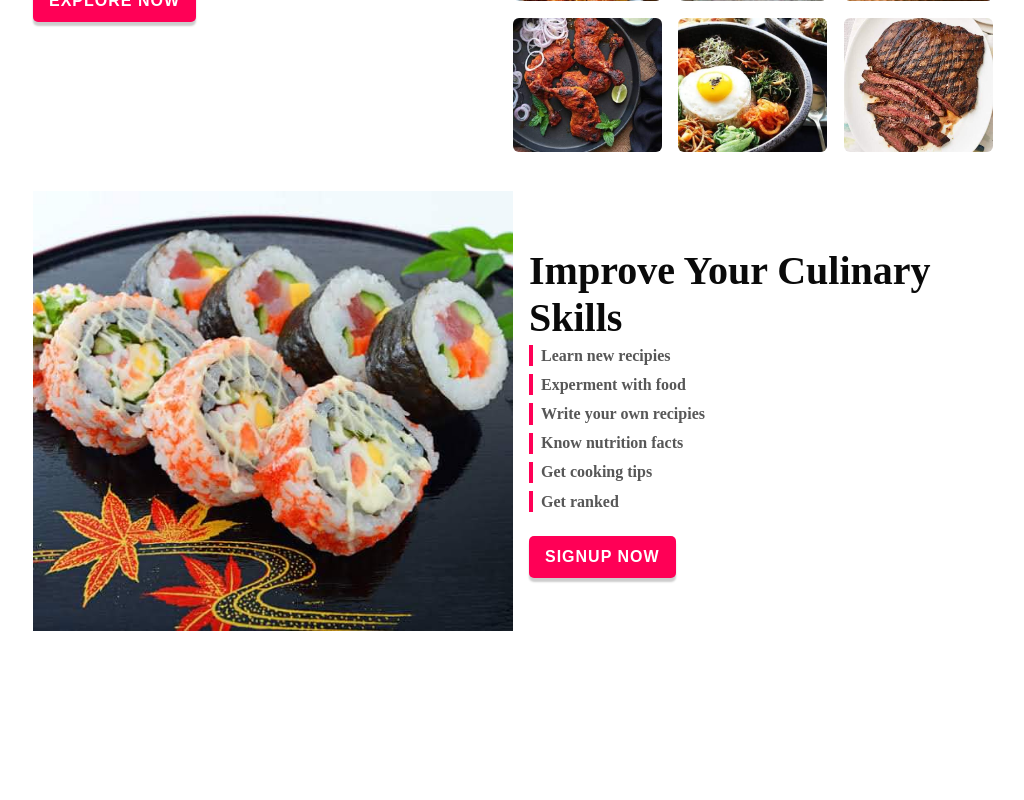
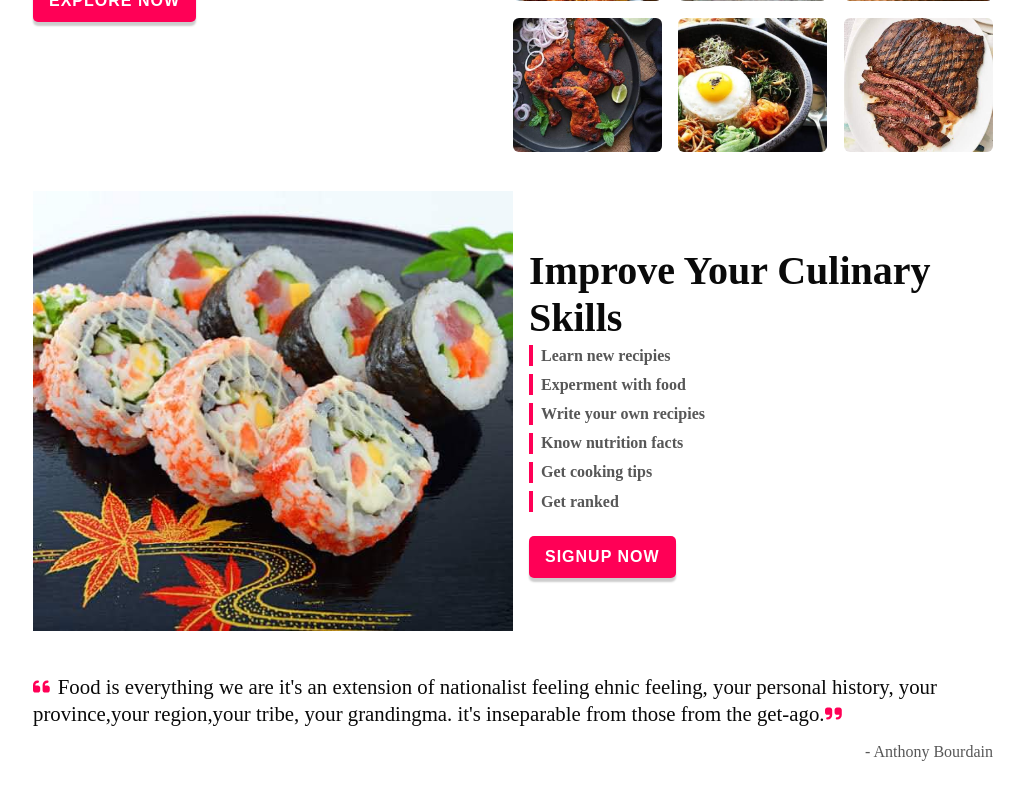
Before and after one commit to Abe-Tiz/Food_Recip_app_reactjs, a React (Create React App) app in the folder react-food-recipapp/: page / in a window 1280 px wide. Shown: the part 418-1218 px from the top of the page, without its empty margins (127-1151 px from the left). Before the commit the page ends 1171 px from the top, so only its background shows below. Built offline with nearby package versions, Linux system fonts and the light colour scheme.

Commit message:
quote section

```diff
--- a/react-food-recipapp/src/App.js
+++ b/react-food-recipapp/src/App.js
@@ -1,6 +1,7 @@
 import HeroSection from "./components/HeroSection";
 import ImproveSkill from "./components/ImproveSkill";
 import Navbar from "./components/Navbar";
+import Quotesection from "./components/Quotesection";
 
 function App() {
   return (
@@ -10,7 +11,7 @@ function App() {
 
         <HeroSection />
         <ImproveSkill />
-
+        <Quotesection />
       </div>
 
 
--- /dev/null
+++ b/react-food-recipapp/src/components/Quotesection.jsx
@@ -0,0 +1,20 @@
+import React from 'react'
+import { FontAwesomeIcon } from "@fortawesome/react-fontawesome";
+import { faQuoteLeft,faQuoteRight  } from "@fortawesome/free-solid-svg-icons";
+
+
+const Quotesection = () => {
+  return (
+    <div className='section quote'>
+       <p className="quote-text">
+            <FontAwesomeIcon icon={faQuoteLeft} />
+                Food is everything we are it's an extension of nationalist feeling
+                ehnic feeling, your personal history, your province,your region,your tribe, your grandingma. it's inseparable from those from the get-ago.
+            <FontAwesomeIcon icon={faQuoteRight} />
+       </p>
+       <p className="quote-author"> - Anthony Bourdain</p>
+    </div>
+  )
+}
+
+export default Quotesection
--- /dev/null
+++ b/react-food-recipapp/src/styles/improveskill.scss
@@ -0,0 +1,28 @@
+.section.improve-skill{
+    .col.img{
+       img{
+        width: 100%;
+       }
+    }
+    .col.typography{
+        padding-left: 1rem;
+    }
+    .skill-item{
+        border-left: .25rem solid var(--primary-color);
+        margin-bottom: .5rem;
+        padding: .1rem 0 .1rem .5rem;
+        color: var(--text-light);
+        font-weight: bold;
+        transform: translateX(100%);
+        opacity: 0;
+        animation: getAnimationDuration(.3s) slideInRight forwards;
+        @for $i from 1 to 8 {
+            &:nth-child(#{$i}){
+                animation-delay: #{$i * .1}s;
+            }
+        }
+    }
+    .btn{
+        margin-top: 1rem;
+    }
+}
--- a/react-food-recipapp/src/styles/index.scss
+++ b/react-food-recipapp/src/styles/index.scss
@@ -67,34 +67,26 @@ img{
 }
 @import "navbar.scss";
 @import "Hero-section.scss";
+@import "improveskill.scss";
 
-.section.improve-skill{
-    .col.img{
-       img{
-        width: 100%;
-       }
+.section.quote{
+   display: block;
+   .quote-text{
+    font-size: 1.3rem;
+    line-height: 1.3;
+    color: var(--text-color);
+
+    svg{
+        color: var(--primary-color);
+        font-size: 1.2rem;
+        margin-right: .5rem;
     }
-    .col.typography{
-        padding-left: 1rem;
-    }
-    .skill-item{
-        border-left: .25rem solid var(--primary-color);
-        margin-bottom: .5rem;
-        padding: .1rem 0 .1rem .5rem;
-        color: var(--text-light);
-        font-weight: bold;
-        transform: translateX(100%);
-        opacity: 0;
-        animation: getAnimationDuration(.3s) slideInRight forwards;
-        @for $i from 1 to 8 {
-            &:nth-child(#{$i}){
-                animation-delay: #{$i * .1}s;
-            }
-        }
-    }
-    .btn{
-        margin-top: 1rem;
-    }
+   }
+   .quote-author{
+    color: var(--text-light);
+    text-align: right;
+    margin-top: 1rem;
+   }
 }
 .main{
     padding-block: 10vh;
```
